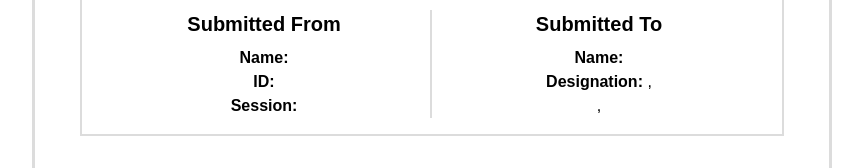
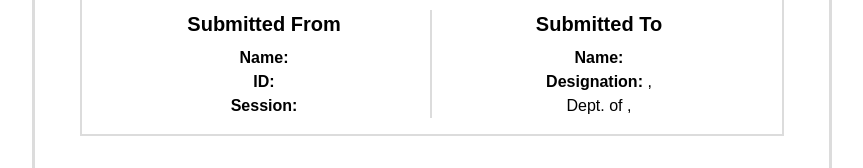
Before and after one commit to ihSakib/cpg, a Next.js app: page /download in a window 1280 px wide. Shown: the part 843-1011 px from the top of the page, without its empty margins (208-1071 px from the left). Built offline with nearby package versions, Linux system fonts and the light colour scheme.

Commit message:
Update teacher department display format in PdfContent for clarity

```diff
--- a/app/download/page.jsx
+++ b/app/download/page.jsx
@@ -197,7 +197,7 @@ function PdfContent() {
               <p style={{ margin: 0 }}>
                 <strong>Designation:</strong> {teacherDesignation},
                 <br />
-                {teacherDept}, {teacherUni}
+                Dept. of {teacherDept}, {teacherUni}
               </p>
             </div>
           </div>
```
